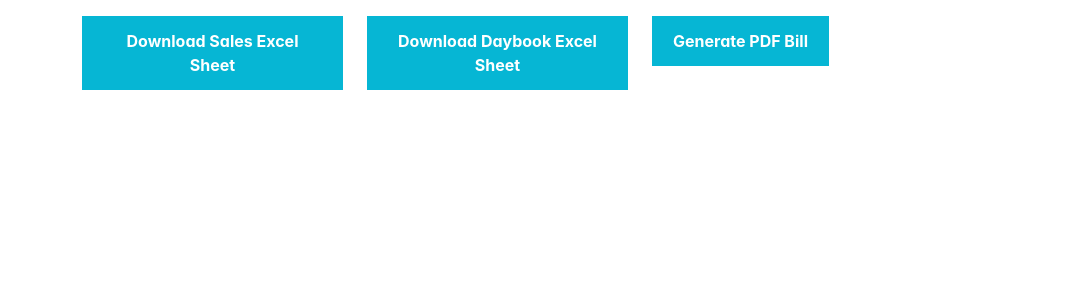
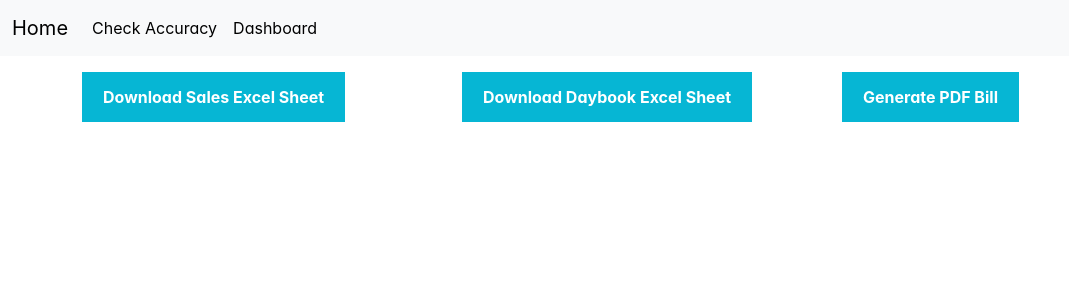
Before and after one commit to KashyapSayani2720/export-excel-pdf, a React (Create React App) app: page / in a window 1280 px wide. Shown: the top 300 px of the page, without its empty margins (0-1069 px from the left). Built offline with nearby package versions, Linux system fonts and the light colour scheme.

Commit message:
Fixed navigation issue

```diff
--- a/src/common/NavbarComponent.jsx
+++ b/src/common/NavbarComponent.jsx
@@ -19,6 +19,15 @@ export const NavbarComponent = () => (
                 Check Accuracy
               </Link>
             </li>
+            <li className="nav-item">
+              <Link
+                className="nav-link active"
+                aria-current="page"
+                to="/dashboard"
+              >
+                Dashboard
+              </Link>
+            </li>
           </ul>
         </div>
       </div>
--- a/src/components/Root.jsx
+++ b/src/components/Root.jsx
@@ -4,6 +4,7 @@ import axios from "axios";
 import * as XLSX from "xlsx/xlsx.mjs";
 import PdfGenerator from "./pdf_generator";
 import {htmlContent} from '../common/PdfData';
+import {NavbarComponent} from '../common/NavbarComponent';
 
 const Dashboard = () => {
   const userData = {
@@ -293,28 +294,29 @@ const Dashboard = () => {
   }
 
   return (
+    <>
+    <NavbarComponent/>
     <div className="container">
+
       <div className="row pt-3">
-        <div className="col-3">
+        <div className="col-4">
           <Button
             label="Download Sales Excel Sheet"
             onClick={handleDownloadSalesExcel}
           />
         </div>
-        <div className="col-3">
+        <div className="col-4">
           <Button
             label="Download Daybook Excel Sheet"
             onClick={handleDownloadDayBookExcel}
           />
         </div>
-        <div className="col-3">
+        <div className="col-4">
           <PdfGenerator htmlContent={htmlContent} />
-        </div>
-        <div className="col-3">
-          {/* <Button label='Check Accuracy' onClick={checkAccuracyHandler} /> */}
         </div>
       </div>
     </div>
+    </>
   );
 };
 
```
